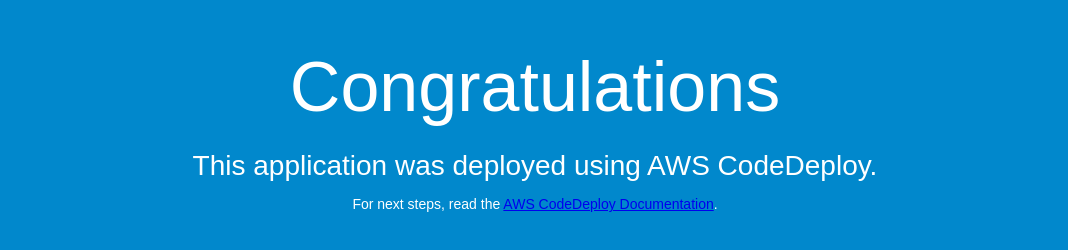
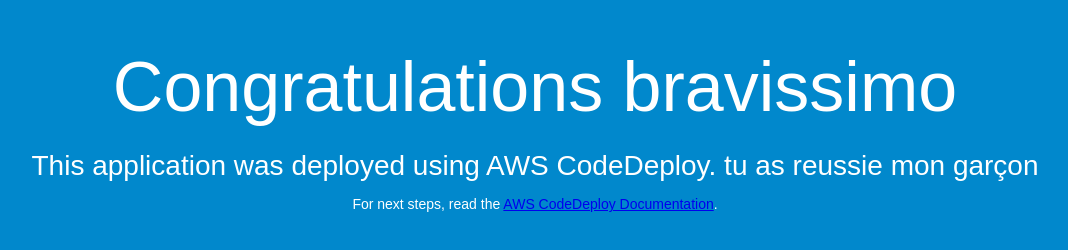
Before and after one commit to rony971/CodeDeployGitHubDemo, a plain HTML site: page index.html in a window 1280 px wide. Shown: the whole page, without its empty margins (105-1173 px from the left). Drawn offline with Linux system fonts and the light colour scheme.

Commit message:
Added sample again

```diff
--- a/index.html
+++ b/index.html
@@ -26,8 +26,8 @@
 </head>
 <body>
   <div align="center">
-    <h1>Congratulations</h1>
-    <h2>This application was deployed using AWS CodeDeploy.</h2>
+    <h1>Congratulations bravissimo</h1>
+    <h2>This application was deployed using AWS CodeDeploy. tu as reussie mon garçon</h2>
     <p>For next steps, read the <a href="http://aws.amazon.com/documentation/codedeploy">AWS CodeDeploy Documentation</a>.</p>
   </div>
 </body>
```
